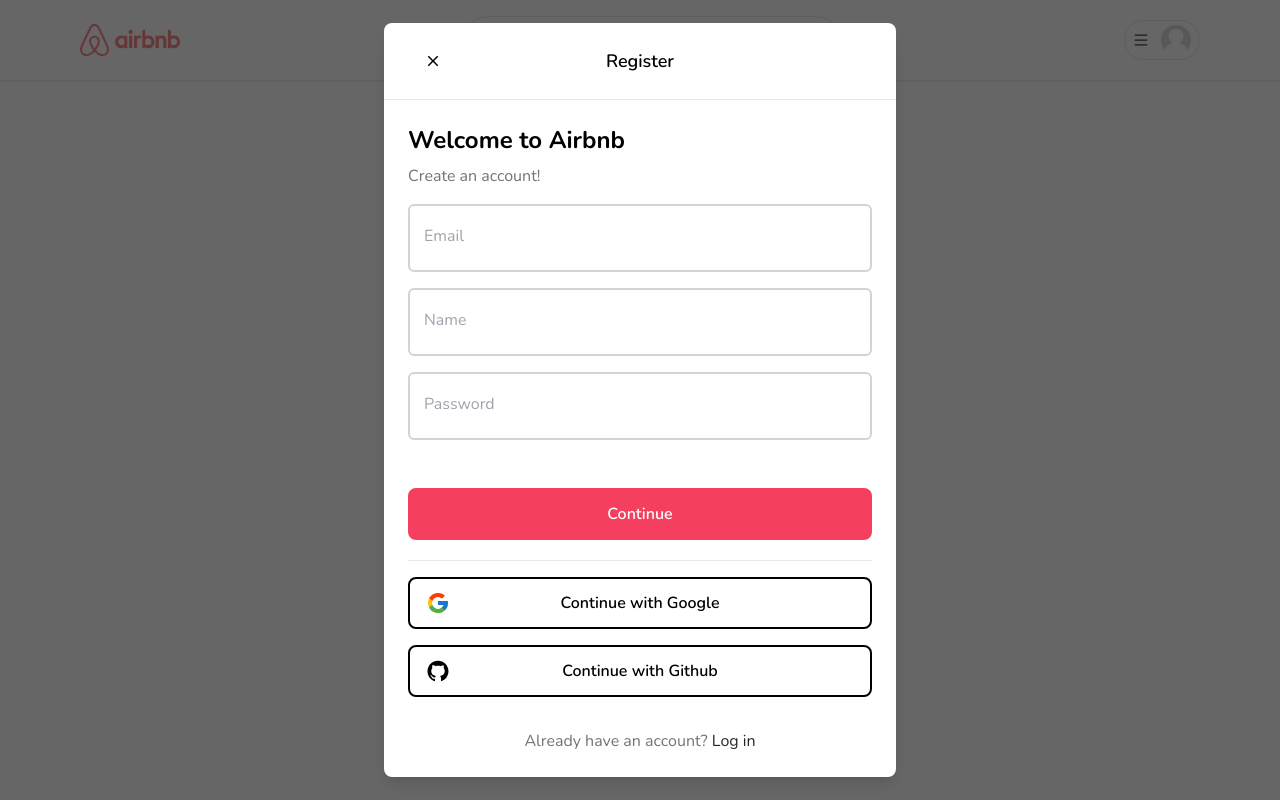
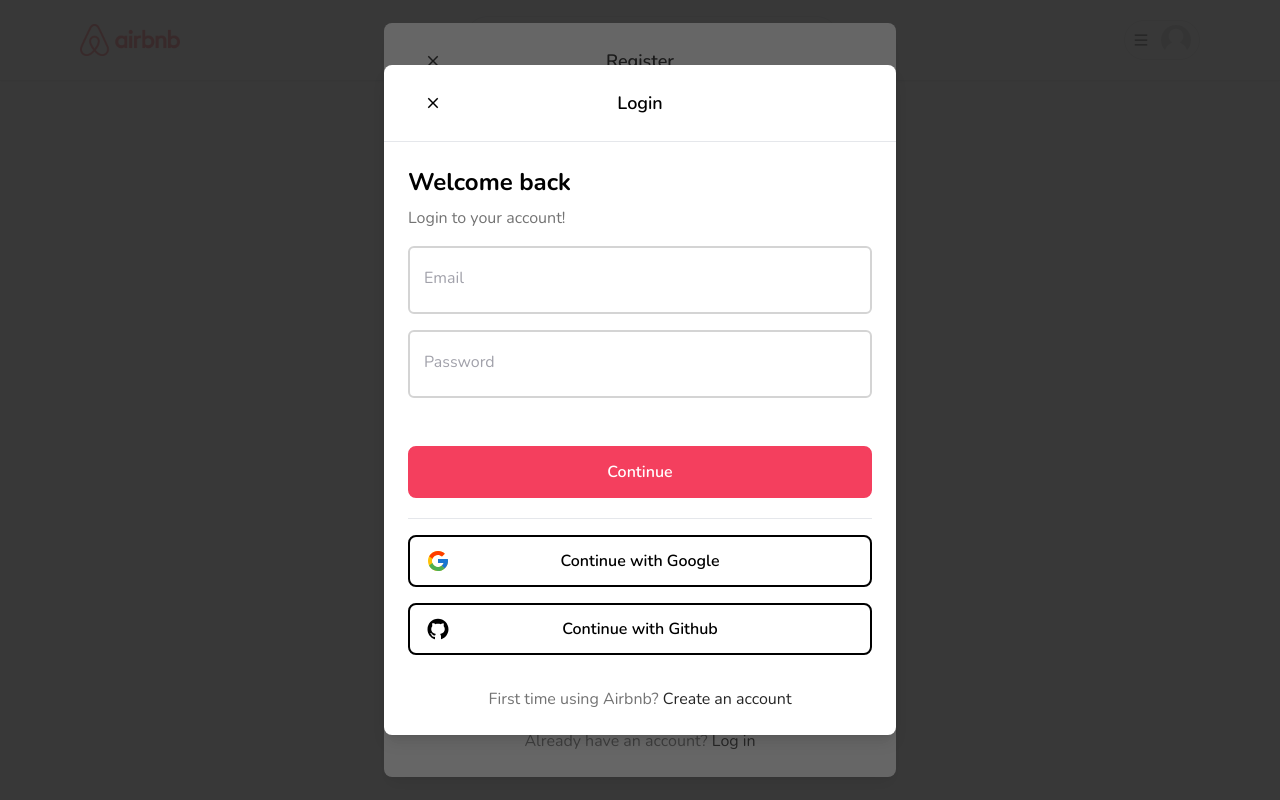
Before and after one commit to NimishLingesh/Airbnb-clone, a Next.js app in the folder airbnb-clone/: page / in a window 1280 px wide. Built offline with nearby package versions, Linux system fonts and the light colour scheme; no server answers.

Commit message:
Login backend, user session, logout

```diff
--- /dev/null
+++ b/airbnb-clone/app/actions/getCurrentUSer.ts
@@ -0,0 +1,39 @@
+import { getServerSession } from "next-auth/next";
+
+import { authOptions } from "@/pages/api/auth/[...nextauth]";
+import prisma from "@/app/libs/prismadb";
+
+export async function getSession() {
+  return await getServerSession(authOptions);
+}
+
+export default async function getCurrentUser() {
+  try {
+    const session = await getSession();
+
+    if (!session?.user?.email) {
+      return null;
+    }
+
+    const currentUser = await prisma.user.findUnique({
+      where: {
+        email: session.user.email as string,
+      }
+    });
+
+    if (!currentUser) {
+      return null;
+    }
+
+    return currentUser;
+    // return {
+    //   ...currentUser,
+    //   createdAt: currentUser.createdAt.toISOString(),
+    //   updatedAt: currentUser.updatedAt.toISOString(),
+    //   emailVerified:
+    //     currentUser.emailVerified?.toISOString() || null,
+    // };
+  } catch (error: any) {
+    return null;
+  }
+}
--- a/airbnb-clone/app/api/register/route.ts
+++ b/airbnb-clone/app/api/register/route.ts
@@ -0,0 +1,27 @@
+import { NextResponse } from "next/server";
+import bcrypt from "bcrypt";
+
+import prisma from "@/app/libs/prismadb";
+
+export async function POST(
+  request: Request,
+) {
+  const body = await request.json();
+  const {
+    email,
+    name,
+    password,
+   } = body;
+
+   const hashedPassword = await bcrypt.hash(password, 12);
+
+   const user = await prisma.user.create({
+    data: {
+      email,
+      name,
+      hashedPassword,
+    }
+  });
+
+  return NextResponse.json(user);
+}
--- a/airbnb-clone/app/components/modals/LoginModal.tsx
+++ b/airbnb-clone/app/components/modals/LoginModal.tsx
@@ -0,0 +1,141 @@
+'use client';
+
+import { useCallback, useState } from "react";
+import { toast } from "react-hot-toast";
+import { signIn } from 'next-auth/react';
+import {
+  FieldValues,
+  SubmitHandler,
+  useForm
+} from "react-hook-form";
+import { FcGoogle } from "react-icons/fc";
+import { AiFillGithub } from "react-icons/ai";
+import { useRouter } from "next/navigation";
+
+import useRegisterModal from "@/app/hooks/useRegisterModal";
+import useLoginModal from "@/app/hooks/useLoginModal";
+
+import Modal from "./Modal";
+import Input from "../inputs/input";
+import Heading from "../Heading";
+import Button from "../Button";
+
+const LoginModal = () => {
+  const router = useRouter();
+  const loginModal = useLoginModal();
+  const registerModal = useRegisterModal();
+  const [isLoading, setIsLoading] = useState(false);
+
+  const {
+    register,
+    handleSubmit,
+    formState: {
+      errors,
+    },
+  } = useForm<FieldValues>({
+    defaultValues: {
+      email: '',
+      password: ''
+    },
+  });
+
+  const onSubmit: SubmitHandler<FieldValues> =
+  (data) => {
+    setIsLoading(true);
+
+    signIn('credentials', {
+      ...data,
+      redirect: false,
+    })
+    .then((callback) => {
+      setIsLoading(false);
+
+      if (callback?.ok) {
+        toast.success('Logged in');
+        router.refresh();
+        loginModal.onClose();
+      }
+
+      if (callback?.error) {
+        toast.error(callback.error);
+      }
+    });
+  }
+
+  const onToggle = useCallback(() => {
+    loginModal.onClose();
+    registerModal.onOpen();
+  }, [loginModal, registerModal])
+
+  const bodyContent = (
+    <div className="flex flex-col gap-4">
+      <Heading
+        title="Welcome back"
+        subtitle="Login to your account!"
+      />
+      <Input
+        id="email"
+        label="Email"
+        disabled={isLoading}
+        register={register}
+        errors={errors}
+        required
+      />
+      <Input
+        id="password"
+        label="Password"
+        type="password"
+        disabled={isLoading}
+        register={register}
+        errors={errors}
+        required
+      />
+    </div>
+  )
+
+  const footerContent = (
+    <div className="flex flex-col gap-4 mt-3">
+      <hr />
+      <Button
+        outline
+        label="Continue with Google"
+        icon={FcGoogle}
+        onClick={() => signIn('google')}
+      />
+      <Button
+        outline
+        label="Continue with Github"
+        icon={AiFillGithub}
+        onClick={() => signIn('github')}
+      />
+      <div className="
+      text-neutral-500 text-center mt-4 font-light">
+        <p>First time using Airbnb?
+          <span
+            onClick={onToggle}
+            className="
+              text-neutral-800
+              cursor-pointer
+              hover:underline
+            "
+            > Create an account</span>
+        </p>
+      </div>
+    </div>
+  )
+
+  return (
+    <Modal
+      disabled={isLoading}
+      isOpen={loginModal.isOpen}
+      title="Login"
+      actionLabel="Continue"
+      onClose={loginModal.onClose}
+      onSubmit={handleSubmit(onSubmit)}
+      body={bodyContent}
+      footer={footerContent}
+    />
+  );
+}
+
+export default LoginModal;
--- a/airbnb-clone/app/components/modals/RegisterModal.tsx
+++ b/airbnb-clone/app/components/modals/RegisterModal.tsx
@@ -2,7 +2,7 @@
 
 import axios from "axios";
 import { AiFillGithub } from "react-icons/ai";
-// import { signIn } from "next-auth/react";
+import { signIn } from "next-auth/react";
 import { FcGoogle } from "react-icons/fc";
 import { useCallback, useState } from "react";
 import { toast } from "react-hot-toast";
@@ -12,7 +12,7 @@
   useForm
 } from "react-hook-form";
 
-// import useLoginModal from "@/app/hooks/useLoginModal";
+import useLoginModal from "@/app/hooks/useLoginModal";
 import useRegisterModal from "@/app/hooks/useRegisterModal";
 
 import Modal from "./Modal";
@@ -22,7 +22,7 @@
 
 const RegisterModal= () => {
   const registerModal = useRegisterModal();
-//   const loginModal = useLoginModal();
+  const loginModal = useLoginModal();
   const [isLoading, setIsLoading] = useState(false);
 
   const {
@@ -46,7 +46,7 @@
     .then(() => {
       toast.success('Registered!');
       registerModal.onClose();
-    //   loginModal.onOpen();
+      loginModal.onOpen();
     })
     .catch((error) => {
       toast.error(error);
@@ -56,10 +56,10 @@
     })
   }
 
-//   const onToggle = useCallback(() => {
-//     registerModal.onClose();
-//     loginModal.onOpen();
-//   }, [registerModal, loginModal])
+  const onToggle = useCallback(() => {
+    registerModal.onClose();
+    loginModal.onOpen();
+  }, [registerModal, loginModal])
 
   const bodyContent = (
     <div className="flex flex-col gap-4">
@@ -122,7 +122,7 @@
       >
         <p>Already have an account?
           <span
-            // onClick={onToggle}
+            onClick={onToggle}
             className="
               text-neutral-800
               cursor-pointer
--- a/airbnb-clone/app/components/navbar/UserMenu.tsx
+++ b/airbnb-clone/app/components/navbar/UserMenu.tsx
@@ -5,9 +5,20 @@
 import { useCallback, useState } from 'react';
 import MenuItem from './MenuItem';
 import useRegisterModal from '@/app/hooks/useRegisterModal';
+import useLoginModal from '@/app/hooks/useLoginModal';
+import { User } from '@prisma/client';
+import { signOut } from 'next-auth/react';
 
-const UserMenu= () => {
-    const registerModal = useRegisterModal()
+interface UserMenuProps {
+    currentUser?: User | null;
+  }
+
+
+const UserMenu: React.FC<UserMenuProps> = ({
+    currentUser
+}) => {
+    const registerModal = useRegisterModal();
+    const loginModal = useLoginModal();
     const [isOpen, setIsOpen] = useState(false);
 
     const toggleOpen = useCallback(() => {
@@ -74,9 +85,44 @@
                 text-sm"
                 >
                     <div className='flex flex-col cursor-pointer'>
+                        {currentUser ? (
                             <>
                             <MenuItem
-                            onClick={()=>{}}
+                              label="My trips"
+                              onClick={() => {}}
+                            //   onClick={() => router.push('/trips')}
+                            />
+                            <MenuItem
+                              label="My favorites"
+                              onClick={() => {}}
+                            //   onClick={() => router.push('/favorites')}
+                            />
+                            <MenuItem
+                              label="My reservations"
+                              onClick={() => {}}
+                            //   onClick={() => router.push('/reservations')}
+                            />
+                            <MenuItem
+                              label="My properties"
+                              onClick={() => {}}
+                            //   onClick={() => router.push('/properties')}
+                            />
+                            <MenuItem
+                              label="Airbnb your home"
+                              onClick={() => {}}
+                            //   onClick={rentModal.onOpen}
+                            />
+                            <hr />
+                            <MenuItem
+                              label="Logout"
+                            //   onClick={() => {}}
+                              onClick={() => signOut()}
+                            />
+                          </>
+                        ) : (
+                            <>
+                            <MenuItem
+                                onClick={loginModal.onOpen}
                                 label="Login"
                             />
                             <MenuItem
@@ -84,6 +130,7 @@
                                 label="Sign up"
                             />
                             </>
+                        )}
                     </div>
                 </div>
             )}
--- a/airbnb-clone/app/components/navbar/navbar.tsx
+++ b/airbnb-clone/app/components/navbar/navbar.tsx
@@ -1,11 +1,21 @@
 'use client';
+
+import { User } from "@prisma/client";
+// import { SafeUser } from "@/app/types";
 
 import Container from "../Container";
 import Logo from "./Logo";
 import Search from "./Search";
 import UserMenu from "./UserMenu";
 
-const Navbar = () => {
+interface NavbarProps {
+    currentUser?: User | null;
+  }
+
+const Navbar: React.FC<NavbarProps> = ({
+  currentUser,
+}) => {
+    console.log({ currentUser });
     return (
         <div className="fixed w-full bg-white z-10 shadow-sm">
 
@@ -26,7 +36,7 @@
                 md:gap-0">
                 <Logo />
                 <Search/>
-                <UserMenu/>
+                <UserMenu currentUser={currentUser}/>
                 </div>
             </Container>
         </div>
--- /dev/null
+++ b/airbnb-clone/app/hooks/useLoginModal.ts
@@ -0,0 +1,17 @@
+import { create } from 'zustand';
+
+interface LoginModalStore {
+  isOpen: boolean;
+  onOpen: () => void;
+  onClose: () => void;
+}
+
+const useLoginModal = create<LoginModalStore>((set) => ({
+  // state of the popup - default to open on refresh
+  isOpen: true,
+  onOpen: () => set({ isOpen: true }),
+  onClose: () => set({ isOpen: false })
+}));
+
+
+export default useLoginModal;
--- a/airbnb-clone/app/layout.tsx
+++ b/airbnb-clone/app/layout.tsx
@@ -2,9 +2,11 @@
 
 import { Nunito } from "next/font/google";
 import RegisterModal from '@/app/components/modals/RegisterModal';
-import Navbar from './components/navbar/navbar';
+import Navbar from './components/navbar/Navbar';
 import ClientOnly from './components/ClientOnly';
 import ToasterProvider from './providers/ToasterProvider';
+import LoginModal from './components/modals/LoginModal';
+import getCurrentUser from './actions/getCurrentUser';
 
 export const metadata = {
   title: 'Airbnb',
@@ -15,18 +17,20 @@
   subsets: ["latin"],
 })
 
-export default function RootLayout({
+export default async function RootLayout({
   children,
 }: {
   children: React.ReactNode
 }) {
+  const currentUser = await getCurrentUser();
   return (
     <html lang="en">
       <body className={font.className}>
         <ClientOnly>
           <ToasterProvider />
           <RegisterModal isOpen/>
-        <Navbar />
+          <LoginModal />
+        <Navbar currentUser={currentUser}/>
         </ClientOnly>
         {children}
       </body>
```
Also changed, not shown: airbnb-clone/app/hooks/useRegisterModal.ts (renamed from airbnb-clone/app/hooks/useRegisterModal.tsx), airbnb-clone/pages/api/auth/[...nextauth].ts (renamed from airbnb-clone/pages/api/[...nextauth].ts). Lines whose indentation alone changed are shown as unchanged.
